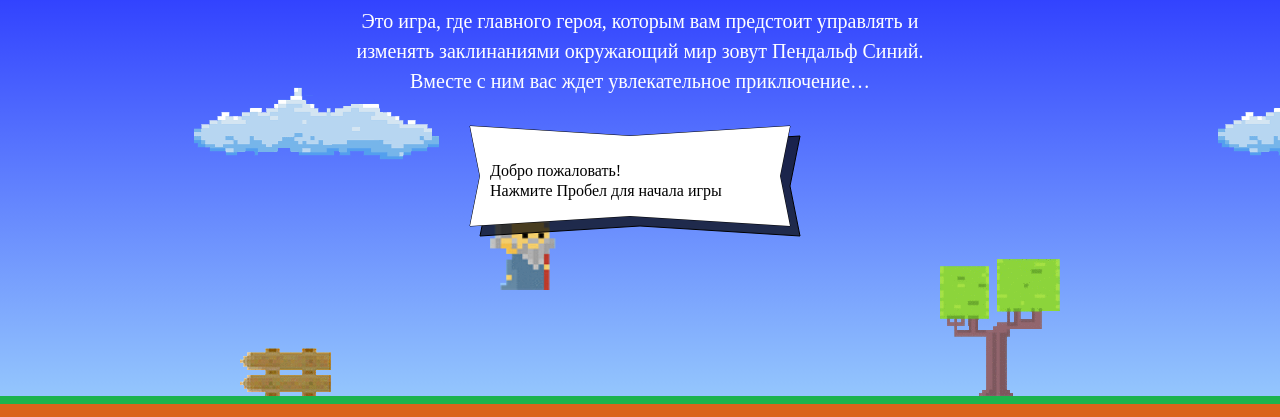
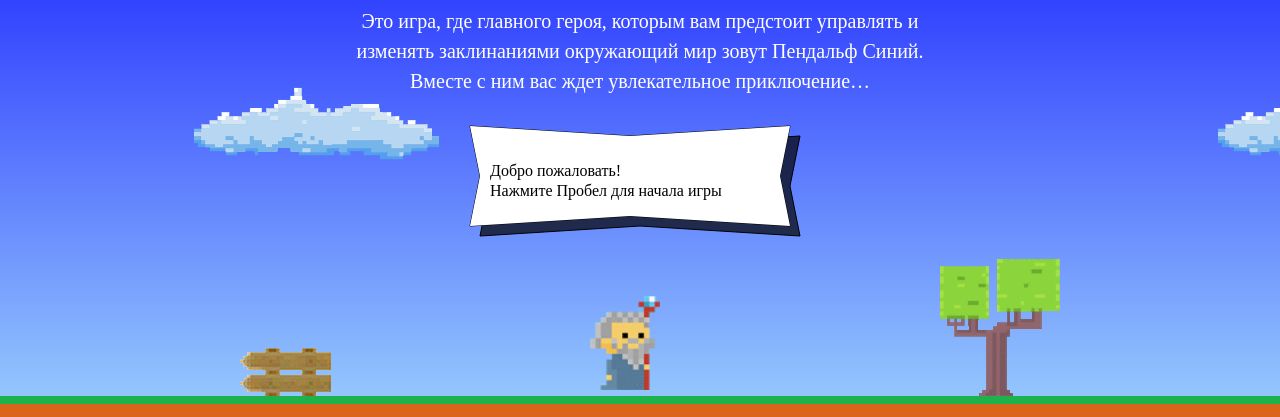
Before and after one commit to dogunok/351919-code-and-magick, a website: page index.html in a window 1280 px wide. Shown: the part 203-620 px from the top of the page. Drawn offline with Linux system fonts and the light colour scheme; a web font is replaced by a local one.

Commit message:
исправил задание v1.0

```diff
--- a/index.html
+++ b/index.html
@@ -197,13 +197,15 @@
   };
 
   var getWizardX = function(width) {
-    return [200] ;
+    return 300;
   };
 
   var getWizardY = function (height) {
-    return[100];
+    return 200;
 
   };
+
+
 </script>
 <script src="js/game.js"></script>
 
```
